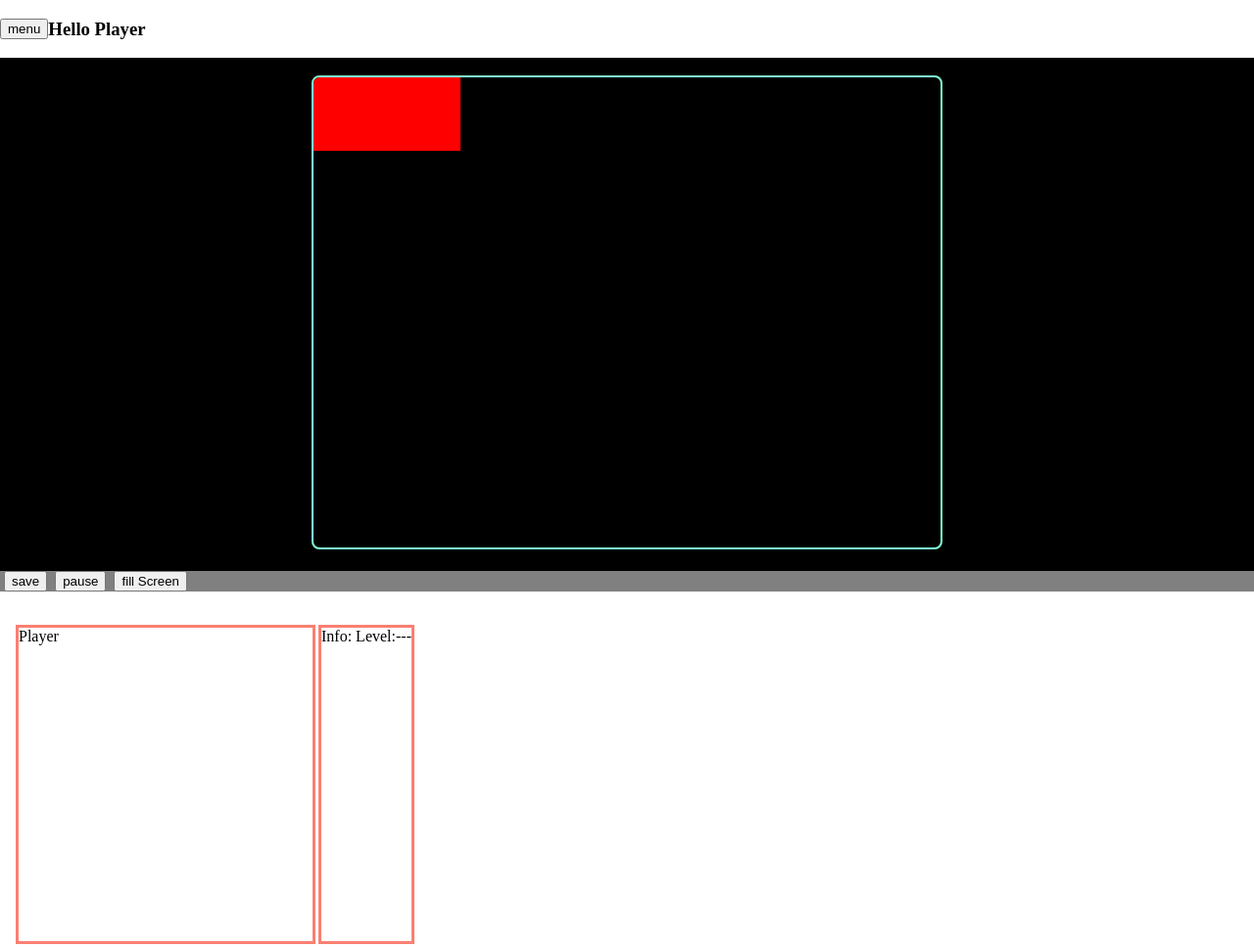
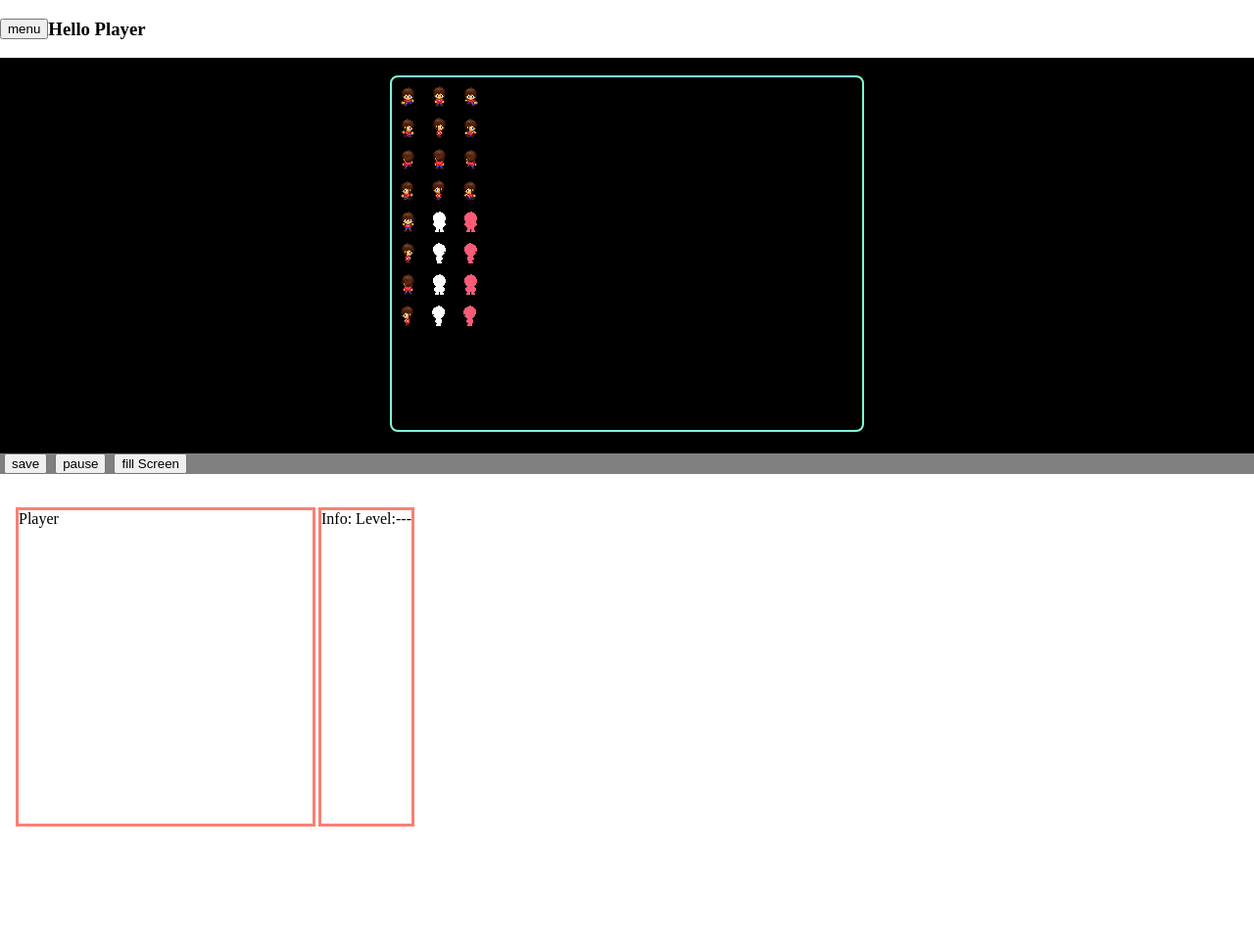
Before and after one commit to Raghava-RaxGit/HtmlCanva, a plain HTML site: page game.html in a window 1280 px wide. Shown: the whole page at 98% size. After the commit the page ends 878 px from the top, so only its background shows below. Drawn offline with Linux system fonts and the light colour scheme.

Commit message:
game object setup

```diff
--- /dev/null
+++ b/Gameobject.js
@@ -0,0 +1,12 @@
+import Sprite from "./Sprite.js"
+export default class GameObject{
+    constructor(config){
+        this.x = config.x || 0
+        this.y = config.y || 0
+        this.sprite = new Sprite({
+            x:config.x,
+            y:config.y,
+            src:config.src
+        })
+    }
+}
--- /dev/null
+++ b/Sprite.js
@@ -0,0 +1,16 @@
+export default class Sprite{
+    constructor(config){
+        this.x = config.x || 0;
+        this.y = config.y || 0;
+        this.image = new Image();
+        this.image.src = config.src;
+        this.isLoaded = false;
+        this.image.onload = ()=>{
+            this.isLoaded = true;
+        };
+    }
+
+    draw(ctx){
+        ctx.drawImage(this.image,this.x,this.y);
+    }
+}
--- a/game.html
+++ b/game.html
@@ -9,7 +9,7 @@
     <div class="titlebar"><button>menu</button><h3>Hello Player</h3></div>
     <div class="mainContainer">
         <div class="canvaContainer">
-            <canvas id="canvas" width="640" height="480">
+            <canvas id="canvas" width="480" height="360">
             </canvas>
         </div>
         <div class="controlpannel">
@@ -23,6 +23,8 @@
         <div class="playerCard">Player</div>
         <div class="playerStats">Info: Level:---</div>
     </div>
-    <script src="./mainScript.js"></script>
+    <script type="module" src="./Sprite.js"></script>
+    <script type="module" src="./Gameobject.js"></script>
+    <script type="module" src="./mainScript.js"></script>
 </body>
 </html>
--- a/mainScript.js
+++ b/mainScript.js
@@ -1,4 +1,13 @@
+import GameObject from "./Gameobject.js"
 const canvas = document.getElementById("canvas");
 const ctx = canvas.getContext("2d");
-ctx.fillStyle = "red";
-ctx.fillRect(0, 0, 150, 75);
+const hero = new GameObject({
+    x: 0,
+    y: 0,
+    src:"./res/hero-sheet.png"
+})
+
+setInterval(()=>{
+    hero.sprite.isLoaded && hero.sprite.draw(ctx)
+    console.log("Draw");
+},2000)
--- a/styles.css
+++ b/styles.css
@@ -27,6 +27,7 @@ body{
 #canvas{
     border: aquamarine 2px solid;
     border-radius: 8px;
+    image-rendering: pixelated;
 }
 
 .controlpannel{
```
Also changed, not shown: res/ground.png (added), res/hero-sheet.png (added).
